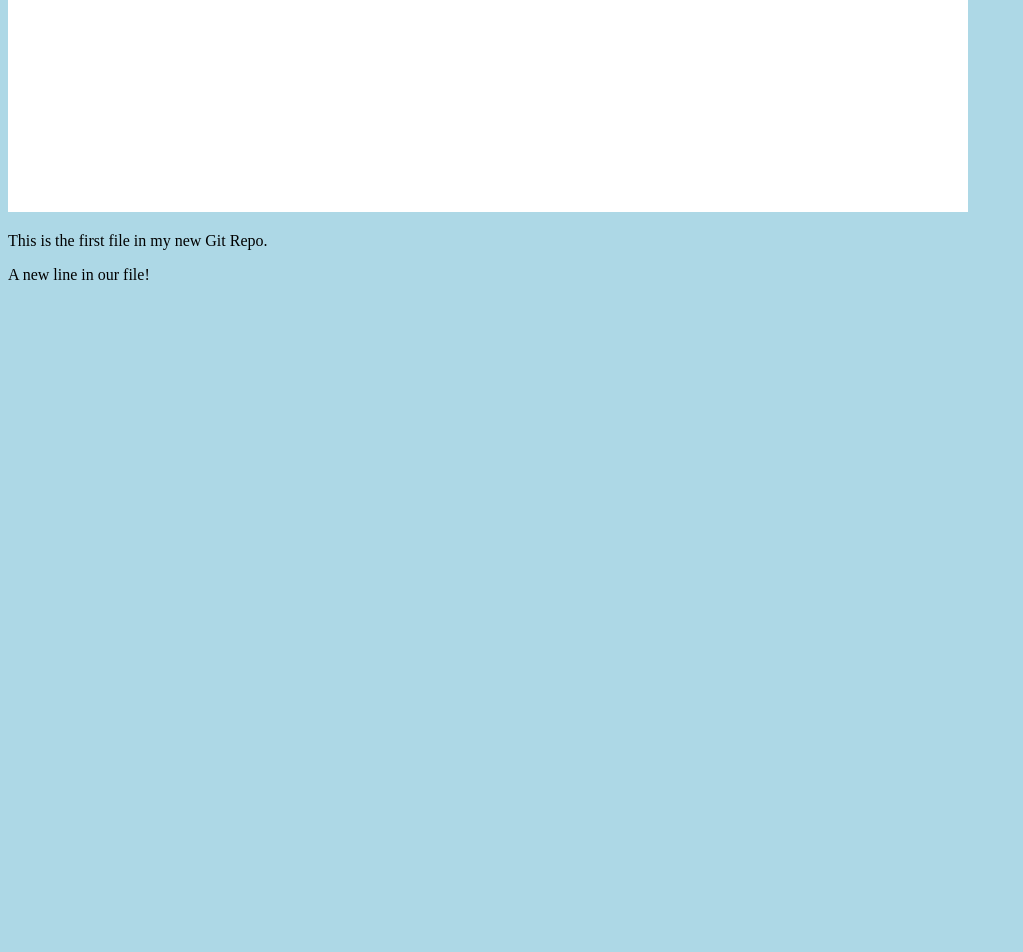
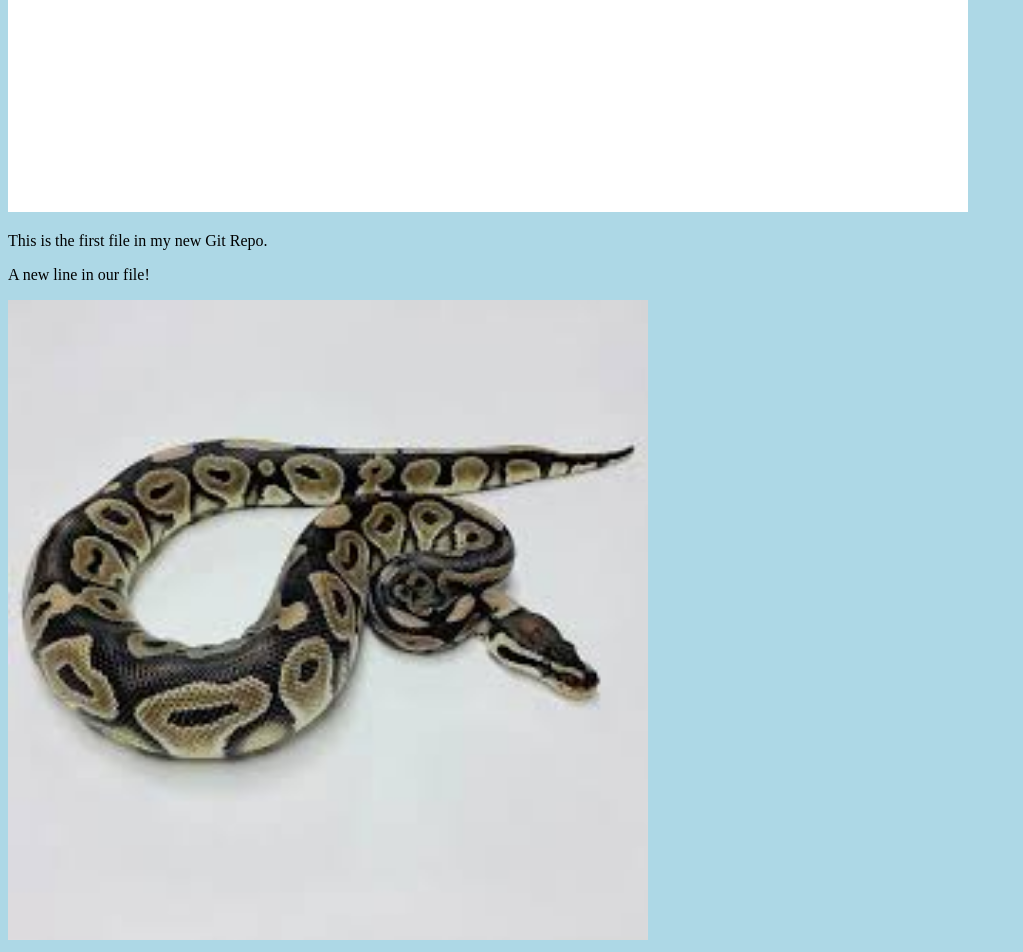
Before and after one commit to bhupendrasingh108/hello-world, a plain HTML site: page index.html in a window 1280 px wide. Shown: the part 828-1780 px from the top of the page, without its empty margins (0-1023 px from the left). Before the commit the page ends 1128 px from the top, so only its background shows below. Drawn offline with Linux system fonts and the light colour scheme.

Commit message:
added new image

```diff
--- a/index.html
+++ b/index.html
@@ -11,6 +11,8 @@
     style="width:100%;max-width:960px"></div>
 <p>This is the first file in my new Git Repo.</p>
 <p>A new line in our file!</p>
+<div><img src="python.jfif" alt="Hello Git" style="width:100%;max-width:640px"></div>
+
 
 </body>
 </html>
```
Also changed, not shown: python.jfif (added).
